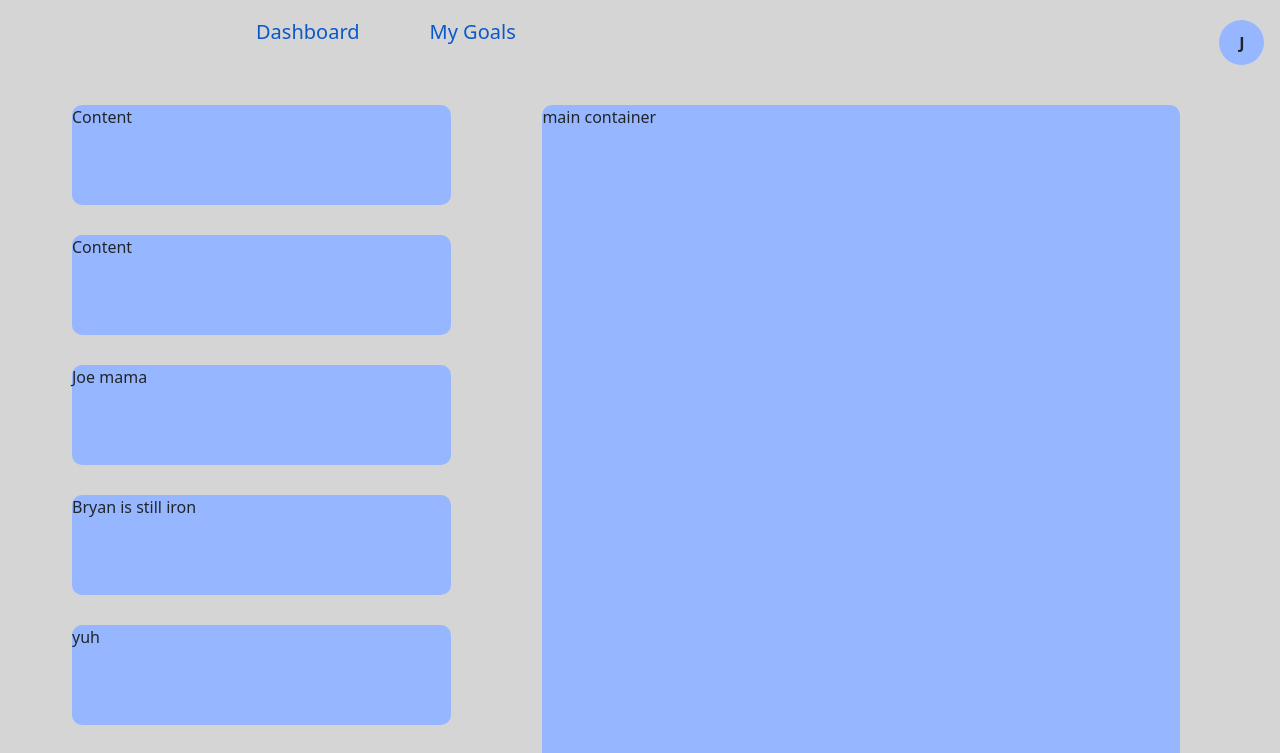
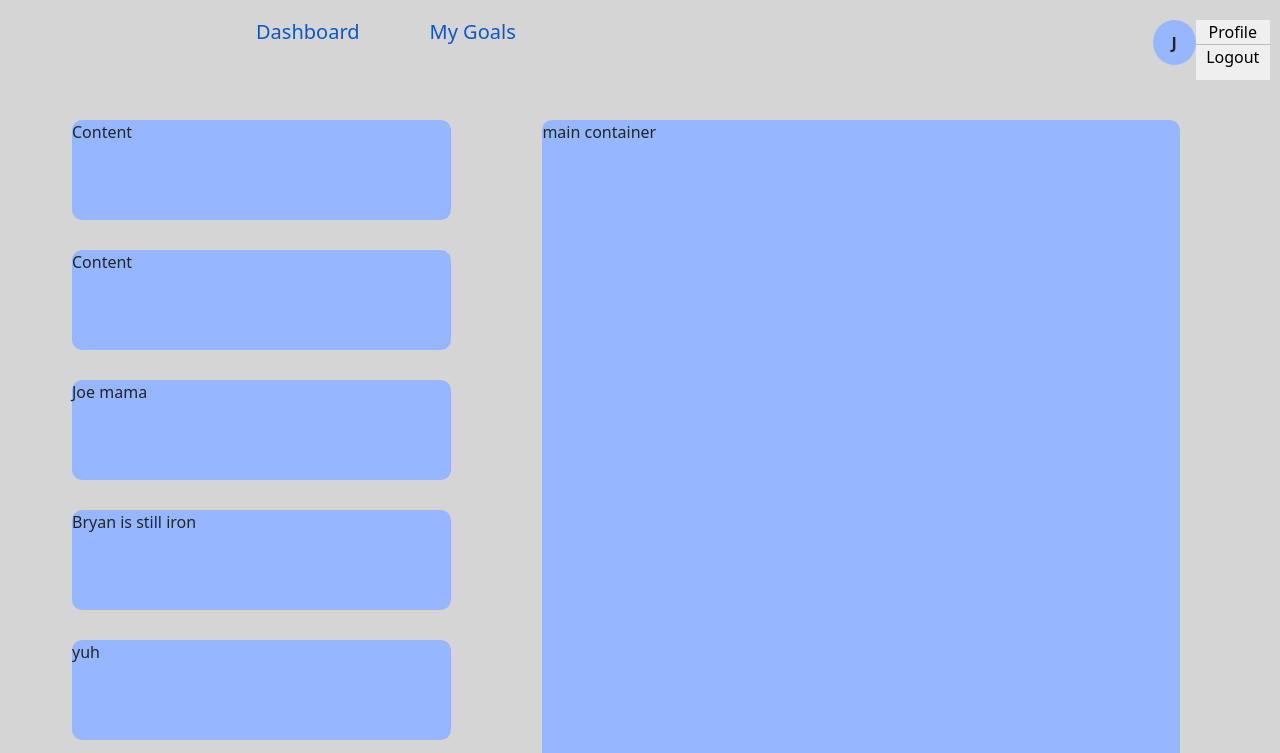
Before and after one commit to JacobM819/GPT-FIt, a React (Create React App) app: page / in a window 1280 px wide. Shown: the top 753 px of the page. Built offline with nearby package versions, Linux system fonts and the light colour scheme.

Commit message:
Started nav profile popup
- Added card that pops up when clicking on profile

```diff
--- a/src/App.css
+++ b/src/App.css
@@ -48,7 +48,28 @@ nav {
   color: #0a58ca;
 }
 
-.profile-icon {
+nav ul li {
+  list-style-type: none;
+}
+
+.dropdown {
+  background-color: #efefef;
+  text-align: center;
+  width: 80px;
+  height: 60px;
+  text-decoration: none;
+}
+
+.dropdown a {
+  text-decoration: none;
+  color: black;
+}
+
+.dropdown hr {
+  margin: 0;
+}
+
+#profile-icon {
   border-radius: 50%;
   background-color: var(--primary);
   padding: 5px;
--- a/src/Nav.js
+++ b/src/Nav.js
@@ -1,4 +1,12 @@
 export default function Nav() {
+
+    // let profile = document.getElementById("profile-icon");
+    function hideDropdown() {
+        let profile = document.getElementById("profile-icon")
+        profile.hidden = profile.hidden !== true;
+    }
+    // document.getElementById("profile-icon").addEventListener("click", hideDropdown)
+
     return(
         <nav className={"d-flex"}>
             <div className={"d-flex"} style={{width:"95%"}}>
@@ -7,7 +15,12 @@ export default function Nav() {
                 {/* eslint-disable-next-line jsx-a11y/anchor-is-valid */}
                 <span><a className={"link"} href={"#"}><h5>My Goals</h5></a></span>
             </div>
-            <span className={"profile-icon"}><b>J</b></span>
+            <span id={"profile-icon"}><b>J</b></span>
+            <div className={"dropdown"}>
+                    <a href={"#"}>Profile</a>
+                    <hr/>
+                    <a href={"#"}>Logout</a>
+            </div>
         </nav>
     );
 
```
